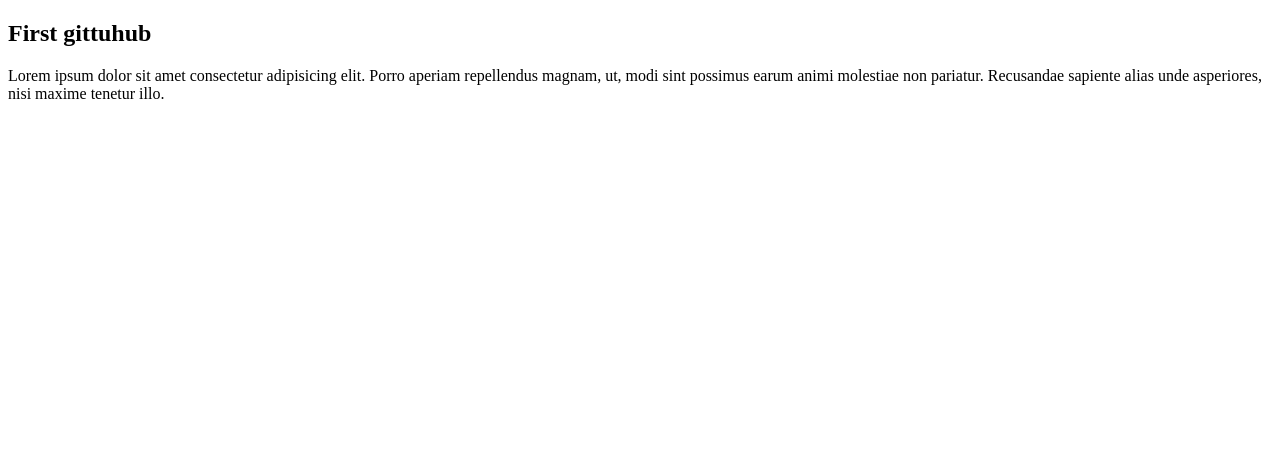
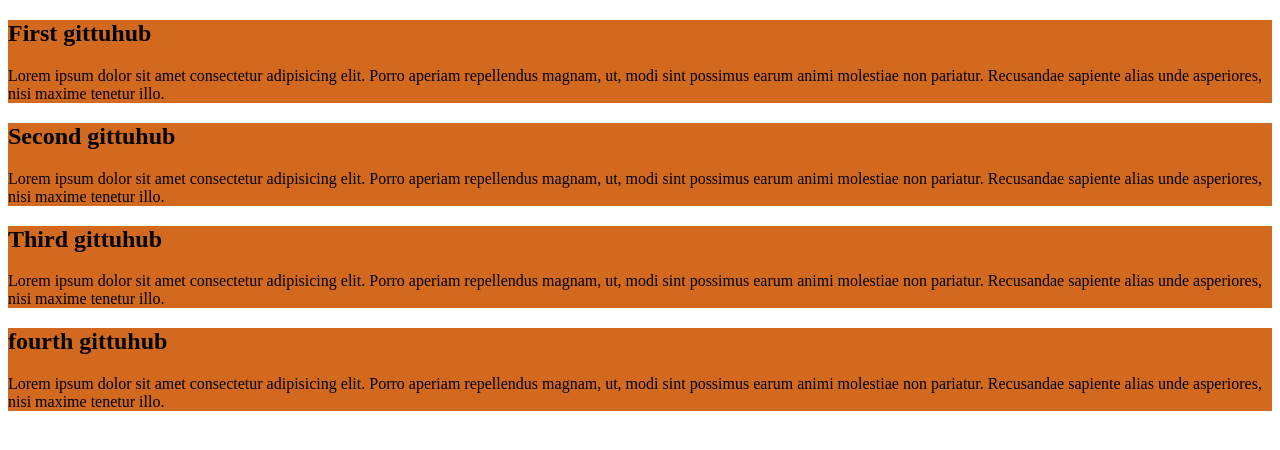
Before and after one commit to Faysalkd63-7/First-git, a plain HTML site: page index.html in a window 1280 px wide. Drawn offline with Linux system fonts and the light colour scheme.

Commit message:
second project

```diff
--- /dev/null
+++ b/Style1/style.css
@@ -0,0 +1,3 @@
+div{
+    background-color:chocolate;
+}
--- a/index.html
+++ b/index.html
@@ -4,11 +4,24 @@
     <meta charset="UTF-8">
     <meta name="viewport" content="width=device-width, initial-scale=1.0">
     <title>My First github</title>
+    <link rel="stylesheet" href="/Style1/style.css">
 </head>
 <body>
     <div>
         <h2>First gittuhub</h2>
         <p>Lorem ipsum dolor sit amet consectetur adipisicing elit. Porro aperiam repellendus magnam, ut, modi sint possimus earum animi molestiae non pariatur. Recusandae sapiente alias unde asperiores, nisi maxime tenetur illo.</p>
     </div>
+    <div>
+        <h2>Second gittuhub</h2>
+        <p>Lorem ipsum dolor sit amet consectetur adipisicing elit. Porro aperiam repellendus magnam, ut, modi sint possimus earum animi molestiae non pariatur. Recusandae sapiente alias unde asperiores, nisi maxime tenetur illo.</p>
+    </div>
+    <div>
+        <h2>Third gittuhub</h2>
+        <p>Lorem ipsum dolor sit amet consectetur adipisicing elit. Porro aperiam repellendus magnam, ut, modi sint possimus earum animi molestiae non pariatur. Recusandae sapiente alias unde asperiores, nisi maxime tenetur illo.</p>
+    </div>
+    <div>
+        <h2>fourth gittuhub</h2>
+        <p>Lorem ipsum dolor sit amet consectetur adipisicing elit. Porro aperiam repellendus magnam, ut, modi sint possimus earum animi molestiae non pariatur. Recusandae sapiente alias unde asperiores, nisi maxime tenetur illo.</p>
+    </div>
 </body>
 </html>
```
